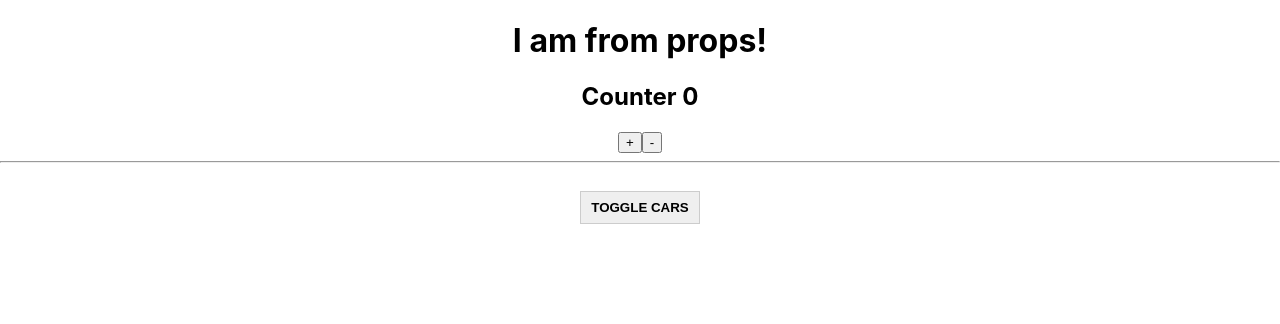
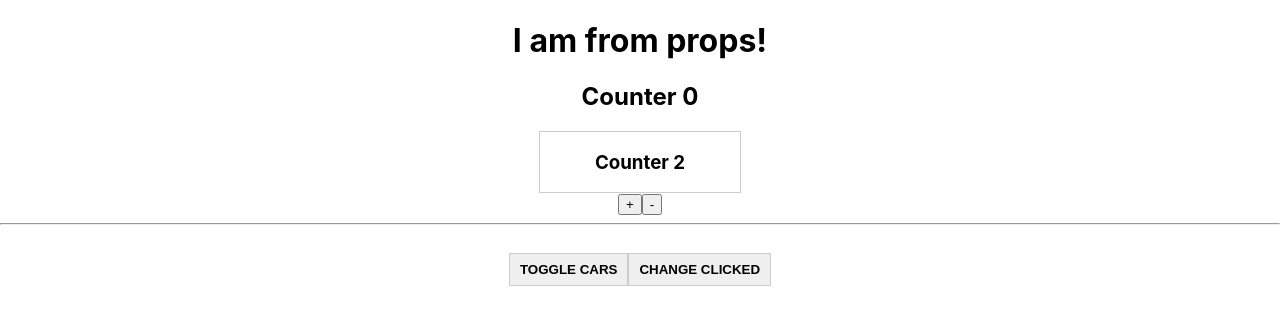
Before and after one commit to Loriella/react-theory, a React app: page / in a window 1280 px wide. Shown: the top 324 px of the page. Built offline with nearby package versions, Linux system fonts and the light colour scheme.

Commit message:
Context API

```diff
--- a/src/App.js
+++ b/src/App.js
@@ -4,13 +4,15 @@
 import ErrorBoundary from './ErrorBoundary/ErrorBoundary';
 import Counter from './Counter/Counter';
 
+export const ClickedContext = React.createContext(false);
+
 class App extends Component {
 
   constructor(props) {
-    console.log('App constructor');
     super(props);
 
     this.state = {
+      clicked: false,
       cars: [
         {name: 'Ford', year: 2018},
         {name: 'Audi', year: 2016},
@@ -82,7 +84,9 @@
         {/*<h1>{this.state.pageTitle}</h1>*/}
         <h1>{this.props.title}</h1>
 
-        <Counter/>
+        <ClickedContext.Provider value={this.state.clicked}>
+          <Counter />
+        </ClickedContext.Provider>
 
         <hr/>
         <button
@@ -90,6 +94,13 @@
           className={'AppButton'}
           onClick={this.toggleCarsHandler}
         >Toggle cars
+        </button>
+
+        <button
+          style={{marginTop: 20}}
+          className={'AppButton'}
+          onClick={() => this.setState({clicked: true})}>
+          Change clicked
         </button>
 
         <div style={{
--- a/src/Counter/Counter.js
+++ b/src/Counter/Counter.js
@@ -1,5 +1,6 @@
 import React, {Component} from 'react';
 import Auxiliary from '../hoc/Auxiliary';
+import Counter2 from '../Counter2/Counter2';
 
 export default class Counter extends Component {
   state = {
@@ -21,6 +22,7 @@
     return (
       <Auxiliary>
         <h2>Counter {this.state.counter}</h2>
+        <Counter2/>
         <button onClick={this.addCounter}>+</button>
         <button
           onClick={() => this.setState({counter: this.state.counter - 1})}
--- /dev/null
+++ b/src/Counter2/Counter2.js
@@ -0,0 +1,17 @@
+import React from 'react';
+import {ClickedContext} from '../App';
+
+export default props => {
+  return (
+    <div style={{
+      border: '1px solid #ccc',
+      width: 200,
+      margin: '0 auto'
+    }}>
+      <h3>Counter 2</h3>
+      <ClickedContext.Consumer>
+        {clicked => clicked ? <p>Clicked</p> : null}
+      </ClickedContext.Consumer>
+    </div>
+  )
+}
```
